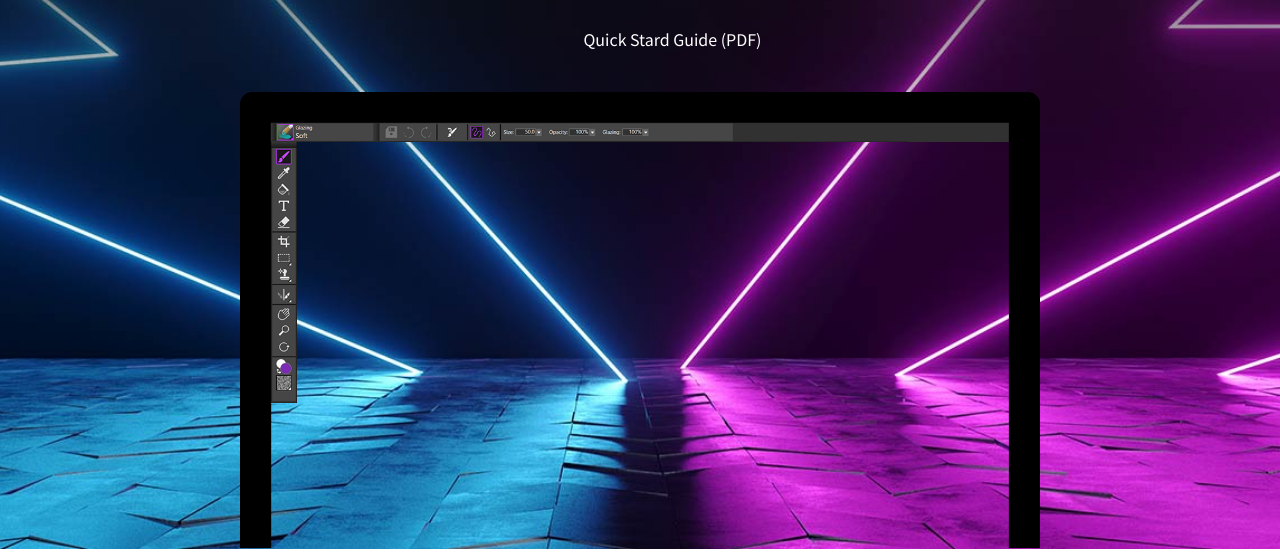
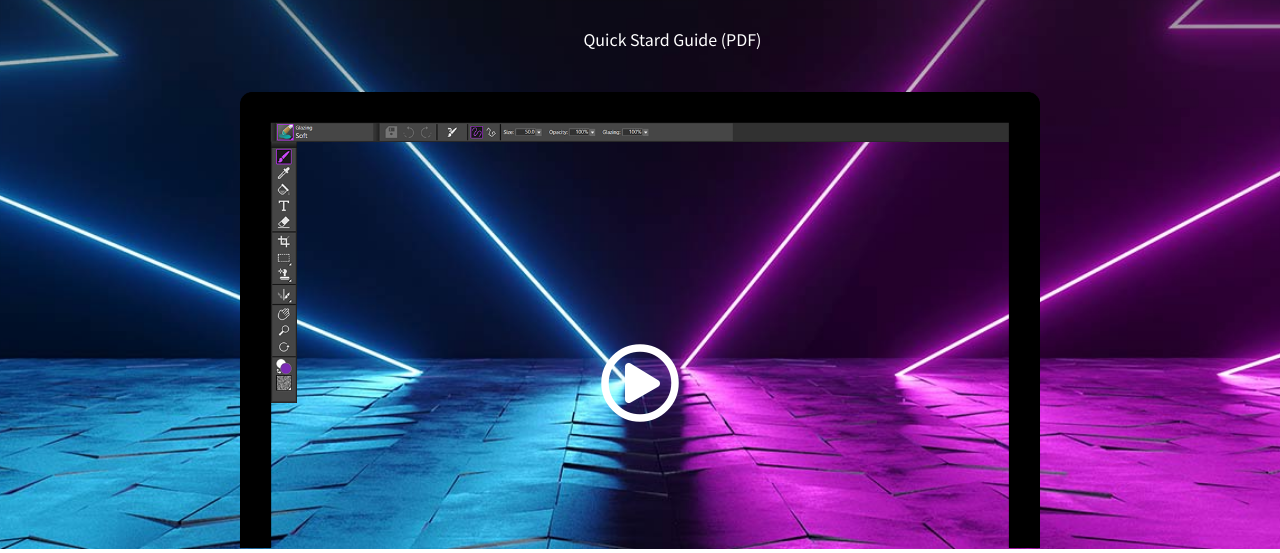
Before and after one commit to SimonaCinti/sass-painter, a website: page index.html in a window 1280 px wide. Shown: the part 854-1407 px from the top of the page. Drawn offline with Linux system fonts and the light colour scheme.

Commit message:
gallery setup

```diff
--- a/index.html
+++ b/index.html
@@ -166,8 +166,9 @@
                 artistic curiosity using impressive, easy-to-learn tools. </p>
                <p class="pdf">Quick Stard Guide (PDF)</p>
             </div>
-            <div class="video-play">
+            <div class="video-play relative">
                 <img class="img100"src="./img/video-cover.png" alt="video-cover">
+                <i class="far fa-play-circle"></i>
             </div>
         </div>
         <!-- Main Gallery -->
--- a/src/scss/partials/_main.scss
+++ b/src/scss/partials/_main.scss
@@ -1,7 +1,7 @@
-// MAIN
+/*MAIN*/
 
 main{
-    // Navbar
+    /*Navbar*/
     .nav {
         background-color: $bg_nav;
     }
@@ -28,6 +28,7 @@ main{
         }
 
     }
+    /*Video Container*/
     .video-container {
         width: 100%;
         // height: 700px;
@@ -67,7 +68,20 @@ main{
             background-image: url('../../img/bg-2.jpg');
             background-size: cover;
             border-radius: 20px;
+            cursor: pointer;
+            &:hover i{
+                    color: $color-action-2;
+                }
+            i {
+                position: absolute;
+                color: white;
+                left: 45%;
+                top: 55%;
+                font-size: 80px;
+            }
         }
     }
+    /* Main Gallery */
+
 
 }
```
Also changed, not shown: dist/css/style.css.
